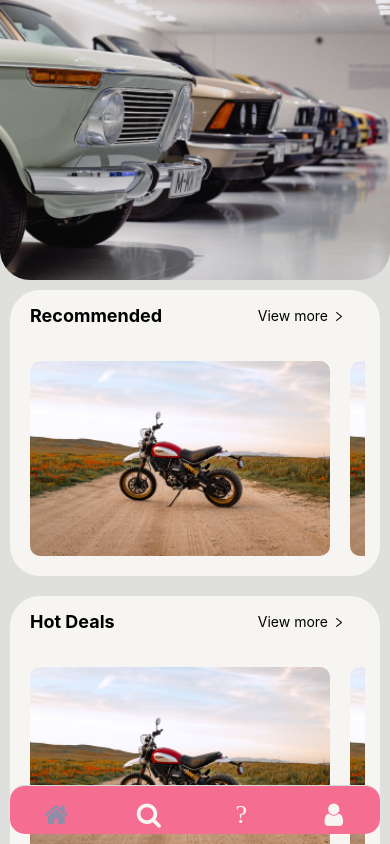
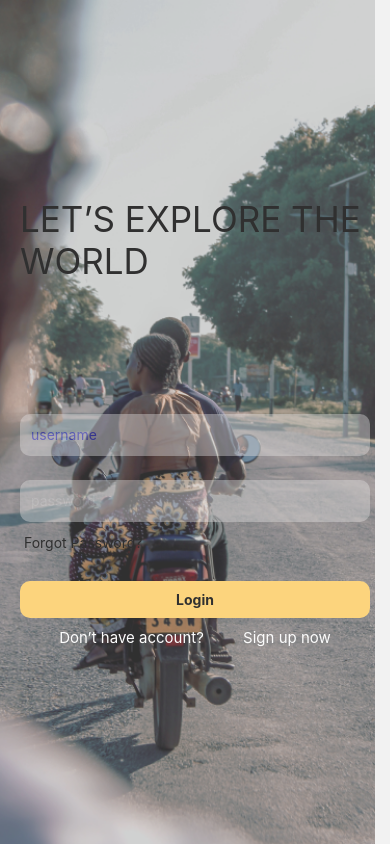
Before and after one commit to HirasParasian/BKZ-Rent-Mobile, a React Native app: screen /Login in a window 390 px wide. Built offline with nearby package versions, Linux system fonts and the light colour scheme; what native-base would draw is missing.

Commit message:
Feat : Update Navigation

```diff
--- a/App.js
+++ b/App.js
@@ -3,7 +3,9 @@ import * as React from 'react';
 import UpdateProfile from './screens/Profile';
 import Home from './screens/Home';
 import Reservation from './screens/Reservation';
-import Login from './screens/Signup';
+import Login from './screens/Login';
+import Signup from './screens/Signup';
+import ForgotPassword from './screens/ForgotPassword';
 import { Text, View, StyleSheet } from 'react-native';
 import { NavigationContainer } from '@react-navigation/native';
 import { createBottomTabNavigator } from '@react-navigation/bottom-tabs';
@@ -93,11 +95,24 @@ function MyTabs() {
   );
 }
 
+function Auth() {
+  return (
+    <Stack.Navigator
+      screenOptions={{ headerShown: false }}
+      initialRouteName="Home">
+      <Stack.Screen name="Login" component={Login} />
+      <Stack.Screen name="Signup" component={Signup} />
+      <Stack.Screen name="ForgotPassword" component={ForgotPassword} />
+    </Stack.Navigator>
+  );
+}
+
 export default function App() {
   return (
     <NativeBaseProvider theme={theme}>
       <NavigationContainer>
         <Stack.Navigator screenOptions={{ headerShown: false }}>
+          <Stack.Screen name="Auth" component={Auth} />
           <Stack.Screen name="BottomTab" component={MyTabs} />
         </Stack.Navigator>
       </NavigationContainer>
--- a/screens/ForgotPassword.js
+++ b/screens/ForgotPassword.js
@@ -11,7 +11,7 @@ import {
 import Ionicons from 'react-native-vector-icons/Ionicons';
 import ForgotImg from '../src/assets/images/forgot.png';
 
-export default function App() {
+export default function ForgotPassword({ navigation }) {
   return (
     // <View>
     <ImageBackground
@@ -19,7 +19,9 @@ export default function App() {
       resizeMode={'cover'}
       style={styles.background}>
       <View style={styles.container}>
-        <TouchableOpacity style={styles.icon}>
+        <TouchableOpacity
+          style={styles.icon}
+          onPress={() => navigation.navigate('Login')}>
           <Ionicons name="chevron-back" size={24} color="black" />
           <Text> Back </Text>
         </TouchableOpacity>
--- a/screens/Login.js
+++ b/screens/Login.js
@@ -9,7 +9,7 @@ import {
   ImageBackground,
 } from 'react-native';
 import LoginImg from '../src/assets/images/login.png';
-export default function App() {
+export default function Login({ navigation }) {
   return (
     <ImageBackground
       source={LoginImg}
@@ -24,22 +24,39 @@ export default function App() {
         />
         <TextInput
           style={styles.input}
-          keyboardType="numeric"
+          secureTextEntry={true}
           placeholder="password"
           placeholderTextColor="#fff"
         />
-        <TouchableOpacity>
+        <TouchableOpacity onPress={() => navigation.navigate('ForgotPassword')}>
           <Text> Forgot Password?</Text>
         </TouchableOpacity>
-        <TouchableOpacity style={styles.button}>
+        <TouchableOpacity
+          onPress={() => navigation.navigate('BottomTab')}
+          style={styles.button}>
           <Text style={styles.text_size}> Login </Text>
         </TouchableOpacity>
+        <View style={styles.signup}>
+          <Text style={styles.dont}>Don’t have account?</Text>
+          <TouchableOpacity onPress={() => navigation.navigate('Signup')}>
+            <Text style={styles.dont}>Sign up now</Text>
+          </TouchableOpacity>
+        </View>
       </View>
     </ImageBackground>
   );
 }
 
 const styles = StyleSheet.create({
+  signup: {
+    flexDirection: 'row',
+    justifyContent: 'space-evenly',
+  },
+  dont: {
+    fontSize: 15,
+    color: 'white',
+    marginTop: 10,
+  },
   background: {
     height: '100%',
     opacity: 0.8,
--- a/screens/Signup.js
+++ b/screens/Signup.js
@@ -11,7 +11,7 @@ import {
 import AntDesign from 'react-native-vector-icons/AntDesign';
 import SignupImg from '../src/assets/images/signup.png';
 
-export default function App() {
+export default function App({ navigation }) {
   return (
     <ImageBackground
       source={SignupImg}
@@ -26,7 +26,7 @@ export default function App() {
         />
         <TextInput
           style={styles.input}
-          keyboardType="text"
+          secureTextEntry={true}
           placeholder="password"
           placeholderTextColor="#fff"
         />
@@ -36,16 +36,19 @@ export default function App() {
           placeholder="mobile phone"
           placeholderTextColor="#fff"
         />
-        <TouchableOpacity>
-          <Text> Forgot Password?</Text>
-        </TouchableOpacity>
         <TouchableOpacity style={styles.button}>
-          <Text style={styles.text_size}> Login </Text>
+          <Text style={styles.text_size}> Sign Up </Text>
         </TouchableOpacity>
         <TouchableOpacity style={styles.button_signup}>
           <AntDesign name="google" size={24} color="black" />
           <Text style={styles.text_size}> Signup With Google</Text>
         </TouchableOpacity>
+        <View style={styles.signup}>
+          <Text style={styles.dont}>Already have an account?</Text>
+          <TouchableOpacity onPress={() => navigation.navigate('Login')}>
+            <Text style={styles.dont}>Login now</Text>
+          </TouchableOpacity>
+        </View>
       </View>
     </ImageBackground>
     // </View>
@@ -53,6 +56,15 @@ export default function App() {
 }
 
 const styles = StyleSheet.create({
+  signup: {
+    flexDirection: 'row',
+    justifyContent: 'space-evenly',
+  },
+  dont: {
+    fontSize: 15,
+    color: 'white',
+    marginTop: 10,
+  },
   background: {
     height: '100%',
     opacity: 0.8,
```
